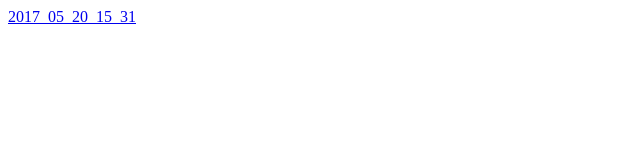
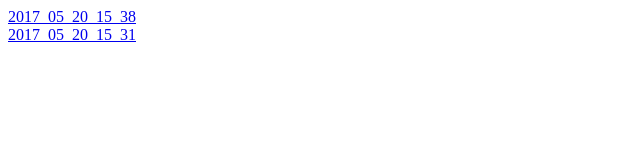
Before and after one commit to cocoic/cocoic, a plain HTML site: page index.html in a window 1280 px wide. Shown: the whole page, without its empty margins (0-640 px from the left). Drawn offline with Linux system fonts and the light colour scheme.

Commit message:
2017_05_20_15_38

```diff
--- a/index.html
+++ b/index.html
@@ -1 +1,2 @@
+<a href="2017_05_20_15_38.html">2017_05_20_15_38</a><br/>
 <a href="2017_05_20_15_31.html">2017_05_20_15_31</a><br/>
```
